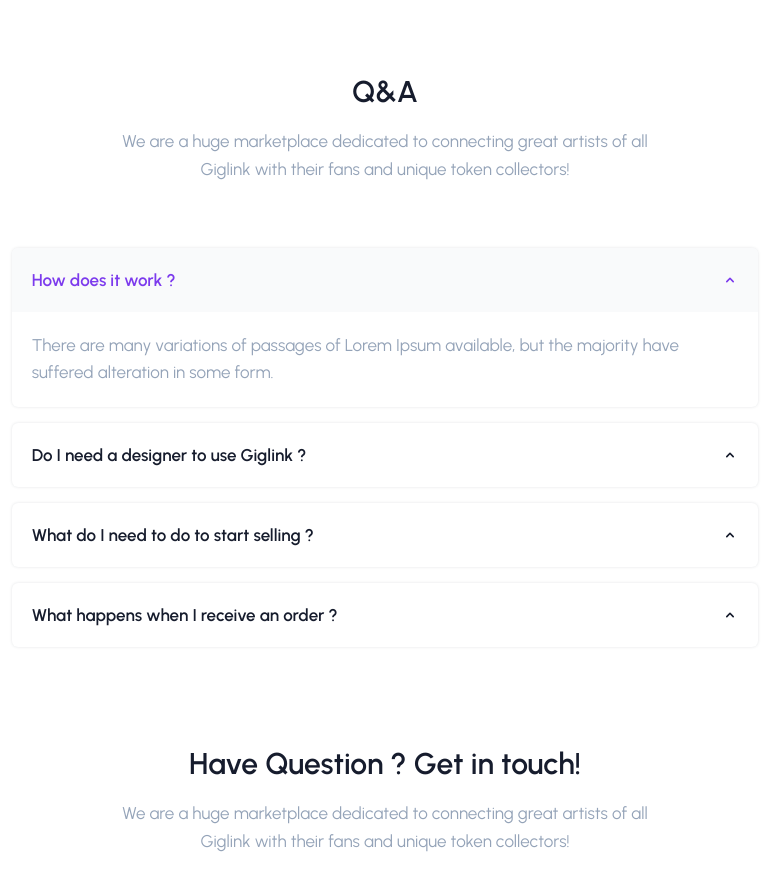
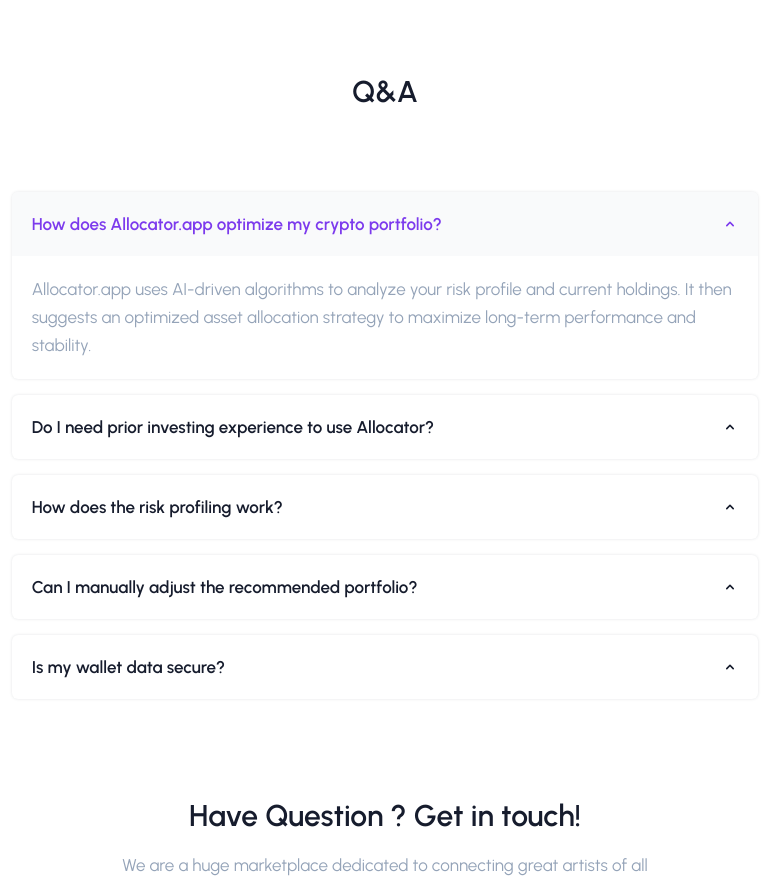
Before and after one commit to emreyesilyurt/allocator, a Next.js app in the folder Landing/: page /index-ten in a window 1280 px wide. Shown: the part 2900-3784 px from the top of the page, without its empty margins (255-1020 px from the left). Built offline with nearby package versions, Linux system fonts and the light colour scheme.

Commit message:
Update qa

```diff
--- a/Landing/src/app/components/blog.js
+++ b/Landing/src/app/components/blog.js
@@ -10,9 +10,9 @@
     return (
         <div className="container lg:mt-24 mt-16">
             <div className="grid grid-cols-1 pb-8 text-center">
-                <h3 className="mb-4 md:text-3xl text-2xl md:leading-snug leading-snug font-semibold">Latest Blog or News</h3>
+                <h3 className="mb-4 md:text-3xl text-2xl md:leading-snug leading-snug font-semibold">Learn More About Allocator</h3>
 
-                <p className="text-slate-400 max-w-xl mx-auto">We are a huge marketplace dedicated to connecting great artists of all Giglink with their fans and unique token collectors!</p>
+                <p className="text-slate-400 max-w-xl mx-auto"></p>
             </div>
 
             <div className="grid lg:grid-cols-3 md:grid-cols-2 grid-cols-1 mt-8 gap-[30px]">
--- a/Landing/src/app/components/qa.js
+++ b/Landing/src/app/components/qa.js
@@ -3,21 +3,25 @@
 export default function QA() {
     const accordionData = [
         {
-            title: 'How does it work ?',
-            content: 'There are many variations of passages of Lorem Ipsum available, but the majority have suffered alteration in some form.'
+            title: 'How does Allocator.app optimize my crypto portfolio?',
+            content: 'Allocator.app uses AI-driven algorithms to analyze your risk profile and current holdings. It then suggests an optimized asset allocation strategy to maximize long-term performance and stability.'
         },
         {
-            title: 'Do I need a designer to use Giglink ?',
-            content: 'There are many variations of passages of Lorem Ipsum available, but the majority have suffered alteration in some form.'
+            title: 'Do I need prior investing experience to use Allocator?',
+            content: 'Not at all. Allocator is built for both beginners and experienced investors. The interface is simple, and our AI recommendations are explained in a clear, actionable way.'
         },
         {
-            title: 'What do I need to do to start selling ?',
-            content: 'There are many variations of passages of Lorem Ipsum available, but the majority have suffered alteration in some form.'
+            title: 'How does the risk profiling work?',
+            content: 'During setup, you’ll answer a few questions to determine your risk appetite: Conservative, Balanced, or Aggressive. Based on your profile, the AI tailors its suggestions accordingly.'
         },
         {
-            title: 'What happens when I receive an order ?',
-            content: 'There are many variations of passages of Lorem Ipsum available, but the majority have suffered alteration in some form.'
+            title: 'Can I manually adjust the recommended portfolio?',
+            content: 'Yes, Allocator gives you full control. You can tweak or rebalance the suggestions, and the system will provide insights into how those changes affect your risk and diversification.'
         },
+        {
+            title: 'Is my wallet data secure?',
+            content: 'Absolutely. Allocator only stores essential, anonymized data and uses encryption protocols to keep your information safe. Wallet integration is optional and handled through secure APIs.'
+        }
     ]
     const [activeIndex, setActiveIndex] = useState(0);
 
@@ -33,7 +37,7 @@
             <div className="grid grid-cols-1 text-center">
                 <h3 className="mb-4 md:text-3xl text-2xl md:leading-snug leading-snug font-semibold">Q&A</h3>
 
-                <p className="text-slate-400 max-w-xl mx-auto">We are a huge marketplace dedicated to connecting great artists of all Giglink with their fans and unique token collectors!</p>
+                <p className="text-slate-400 max-w-xl mx-auto"></p>
             </div>
 
             <div className="flex justify-center mt-10">
```
